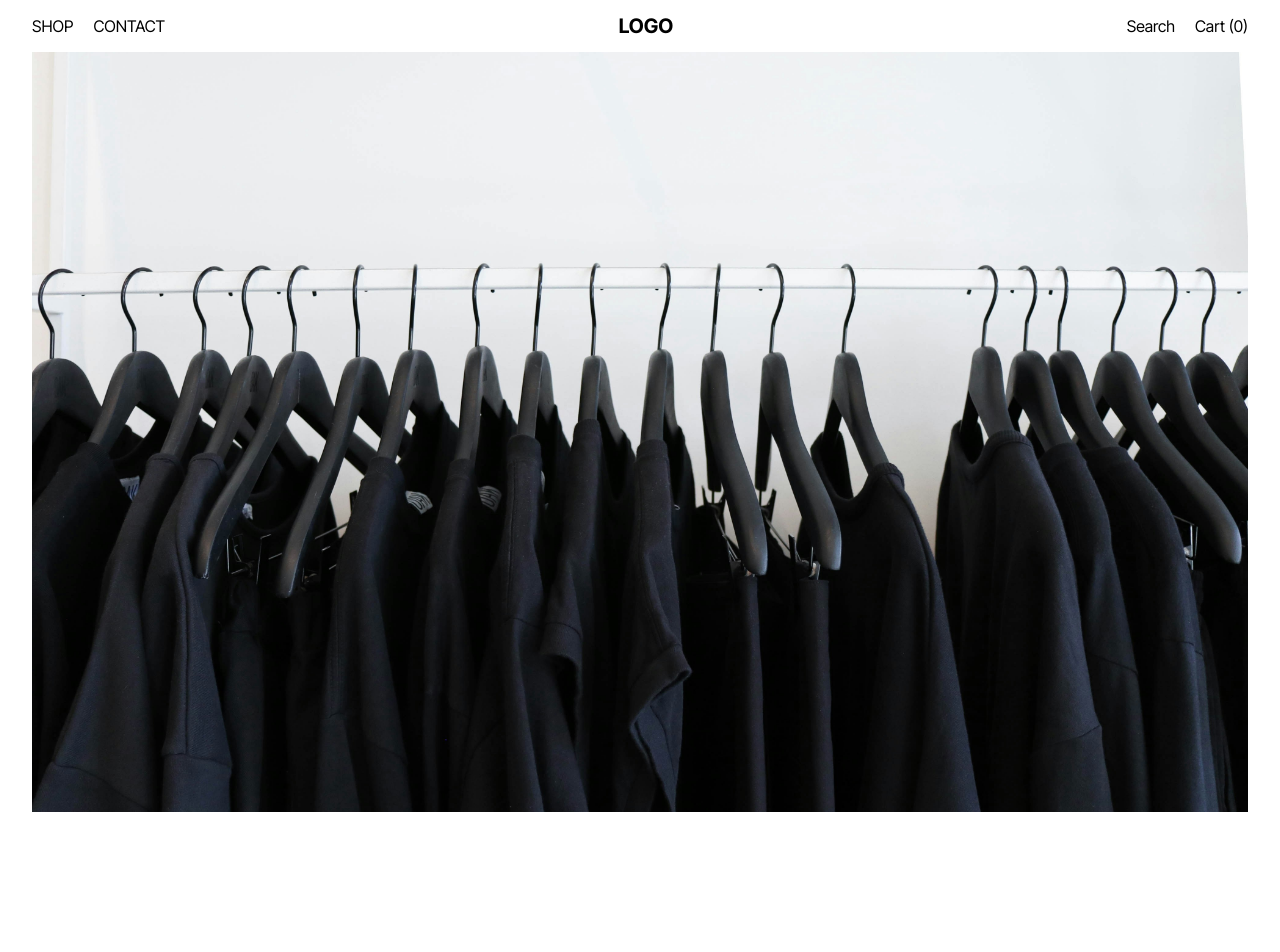
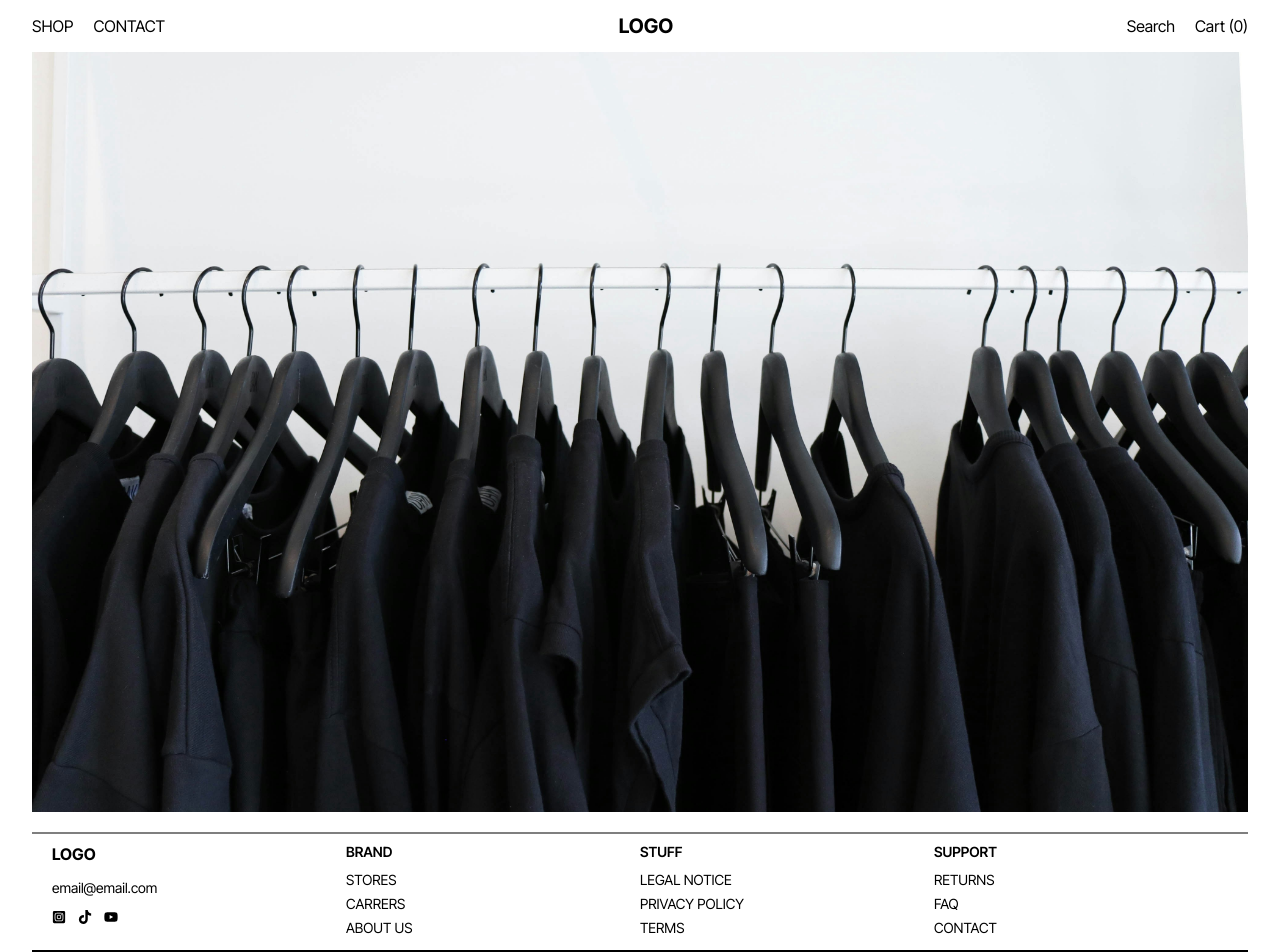
Before and after one commit to giannidona/ecommerce, a Next.js app: page / in a window 1280 px wide. Shown: the top 952 px of the page. Before the commit the page ends 812 px from the top, so only its background shows below. Built offline with nearby package versions, Linux system fonts and the light colour scheme.

Commit message:
feat: 👟 footer

```diff
--- a/package.json
+++ b/package.json
@@ -11,7 +11,8 @@
   "dependencies": {
     "next": "14.2.4",
     "react": "^18",
-    "react-dom": "^18"
+    "react-dom": "^18",
+    "react-icons": "^5.2.1"
   },
   "devDependencies": {
     "@types/node": "^20",
--- a/src/_components/index.ts
+++ b/src/_components/index.ts
@@ -1,2 +1,6 @@
 export { Navbar } from "./ui/Navbar";
 export { Main } from "./ui/Main";
+export { Footer } from "./ui/Footer";
+
+export { ProductCard } from "./products/ProductCard";
+export { ProductGrid } from "./products/ProductGrid";
--- /dev/null
+++ b/src/_components/ui/Footer.tsx
@@ -0,0 +1,55 @@
+import { FaInstagramSquare, FaTiktok, FaYoutube } from "react-icons/fa";
+
+import Link from "next/link";
+export const Footer = () => {
+  return (
+    <>
+      <footer className="mt-5 grid grid-cols-4 border-t-2 border-black/50 px-5 py-2">
+        <div>
+          <Link className="font-bold" href={"/"}>
+            LOGO
+          </Link>
+          <p className="my-3 text-sm">email@email.com</p>
+          <ul className="flex gap-x-3 text-sm">
+            <li>
+              <FaInstagramSquare />
+            </li>
+            <li>
+              <FaTiktok />
+            </li>
+            <li>
+              <FaYoutube />
+            </li>
+          </ul>
+        </div>
+        <div className="text-sm">
+          <p className="mb-2 font-semibold">BRAND</p>
+          <ul>
+            <li className="mb-1">STORES</li>
+            <li className="mb-1">CARRERS</li>
+            <li className="mb-1">ABOUT US</li>
+          </ul>
+        </div>
+        <div className="text-sm">
+          <p className="mb-2 font-semibold">STUFF</p>
+          <ul>
+            <li className="mb-1">LEGAL NOTICE</li>
+            <li className="mb-1">PRIVACY POLICY</li>
+            <li className="mb-1">TERMS</li>
+          </ul>
+        </div>
+        <div className="text-sm">
+          <p className="mb-2 font-semibold">SUPPORT</p>
+          <ul>
+            <li className="mb-1">RETURNS</li>
+            <li className="mb-1">FAQ</li>
+            <li className="mb-1">CONTACT</li>
+          </ul>
+        </div>
+      </footer>
+      <div className="bg-black py-2 text-center">
+        <p className="text-white">LOGO</p>
+      </div>
+    </>
+  );
+};
--- a/src/app/(shop)/layout.tsx
+++ b/src/app/(shop)/layout.tsx
@@ -1,4 +1,4 @@
-import { Navbar } from "@/_components";
+import { Navbar, Footer } from "@/_components";
 
 export default function ShopLayout({
   children,
@@ -9,7 +9,7 @@ export default function ShopLayout({
     <div>
       <Navbar />
       {children}
-      {/* {FOOTER} */}
+      <Footer />
     </div>
   );
 }
```
Also changed, not shown: 1 other file (tests, documents, lock files or other folders).
